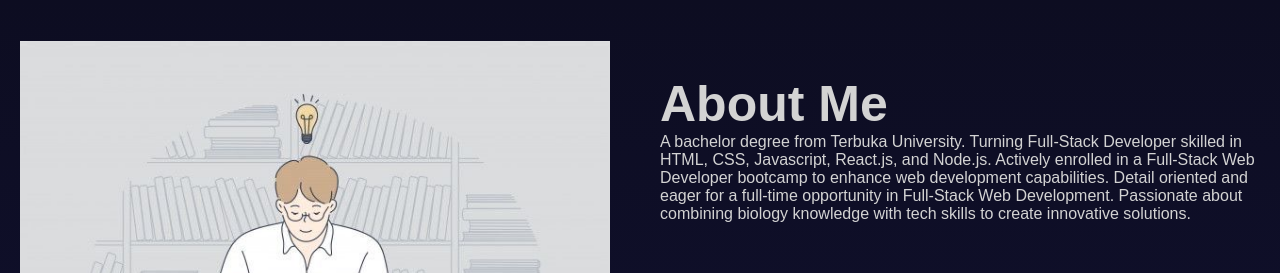
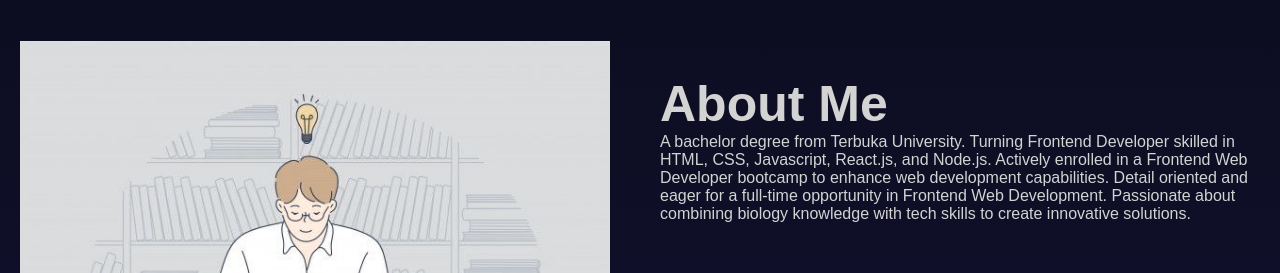
Before and after one commit to violeteverg/portofolio-web, a React (Vite) app: page / in a window 1280 px wide. Shown: the part 1760-2033 px from the top of the page. Built offline with nearby package versions, Linux system fonts and the light colour scheme; a web font is replaced by a local one.

Commit message:
fix: about

```diff
--- a/src/components/about/About.jsx
+++ b/src/components/about/About.jsx
@@ -22,13 +22,12 @@ const About = () => {
       <motion.div style={{ x: yText }} className="wrapper">
         <h1>About Me</h1>
         <p>
-          A bachelor degree from Terbuka University. Turning Full-Stack
-          Developer skilled in HTML, CSS, Javascript, React.js, and Node.js.
-          Actively enrolled in a Full-Stack Web Developer bootcamp to enhance
-          web development capabilities. Detail oriented and eager for a
-          full-time opportunity in Full-Stack Web Development. Passionate about
-          combining biology knowledge with tech skills to create innovative
-          solutions.
+          A bachelor degree from Terbuka University. Turning Frontend Developer
+          skilled in HTML, CSS, Javascript, React.js, and Node.js. Actively
+          enrolled in a Frontend Web Developer bootcamp to enhance web
+          development capabilities. Detail oriented and eager for a full-time
+          opportunity in Frontend Web Development. Passionate about combining
+          biology knowledge with tech skills to create innovative solutions.
         </p>
 
         <div className="skills">
```
